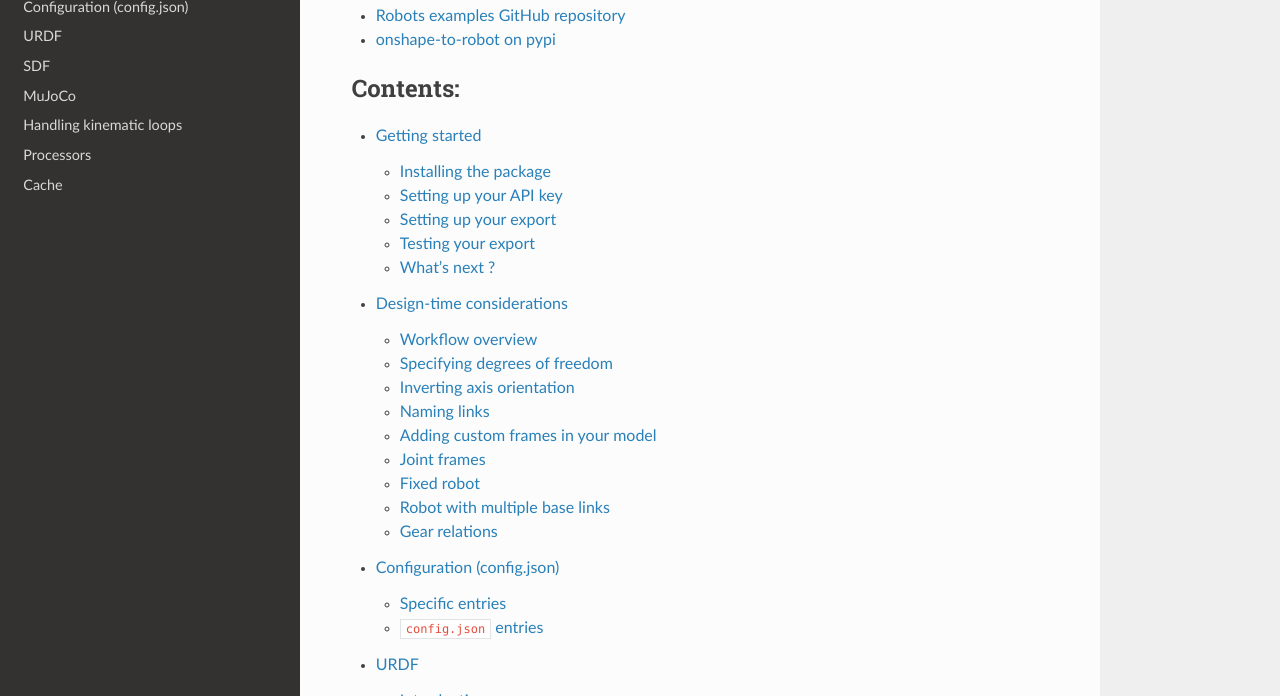
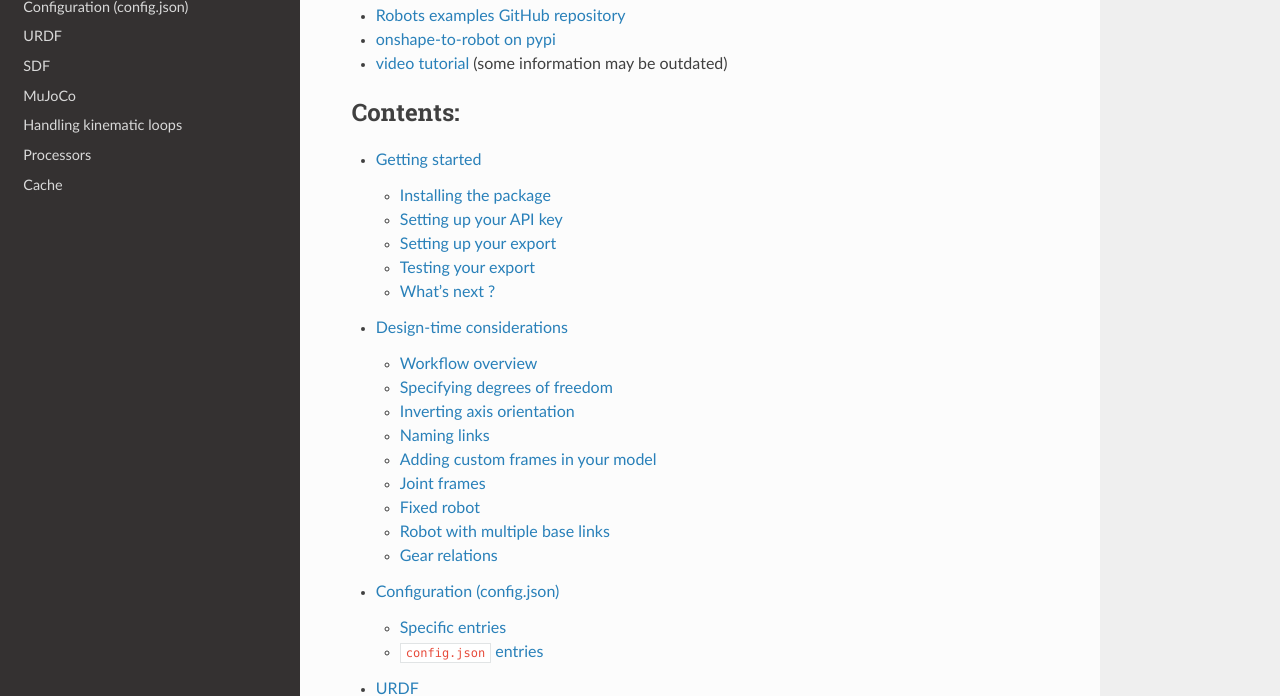
Before and after one commit to Rhoban/onshape-to-robot, a Sphinx documentation site: the page built from docs/source/index.rst, in a window 1280 px wide and 900 px high, scrolled down 720 px, cut to the strip 204-900 px from the top of the window. Built offline with Sphinx 7.4.7 and the Read the Docs theme 3.1.0, drawn with Linux system fonts in a browser that asks for light colours.

Commit message:
Video tutorial

```diff
--- a/docs/source/index.rst
+++ b/docs/source/index.rst
@@ -23,6 +23,7 @@
 * `onshape-to-robot GitHub repository <https://github.com/rhoban/onshape-to-robot/>`_
 * `Robots examples GitHub repository <https://github.com/rhoban/onshape-to-robot-examples/>`_
 * `onshape-to-robot on pypi <https://pypi.org/project/onshape-to-robot/>`_
+* `video tutorial <https://www.youtube.com/watch?v=C8oK4uUmbRw>`_ (some information may be outdated)
 
 .. toctree::
    :maxdepth: 2
```
